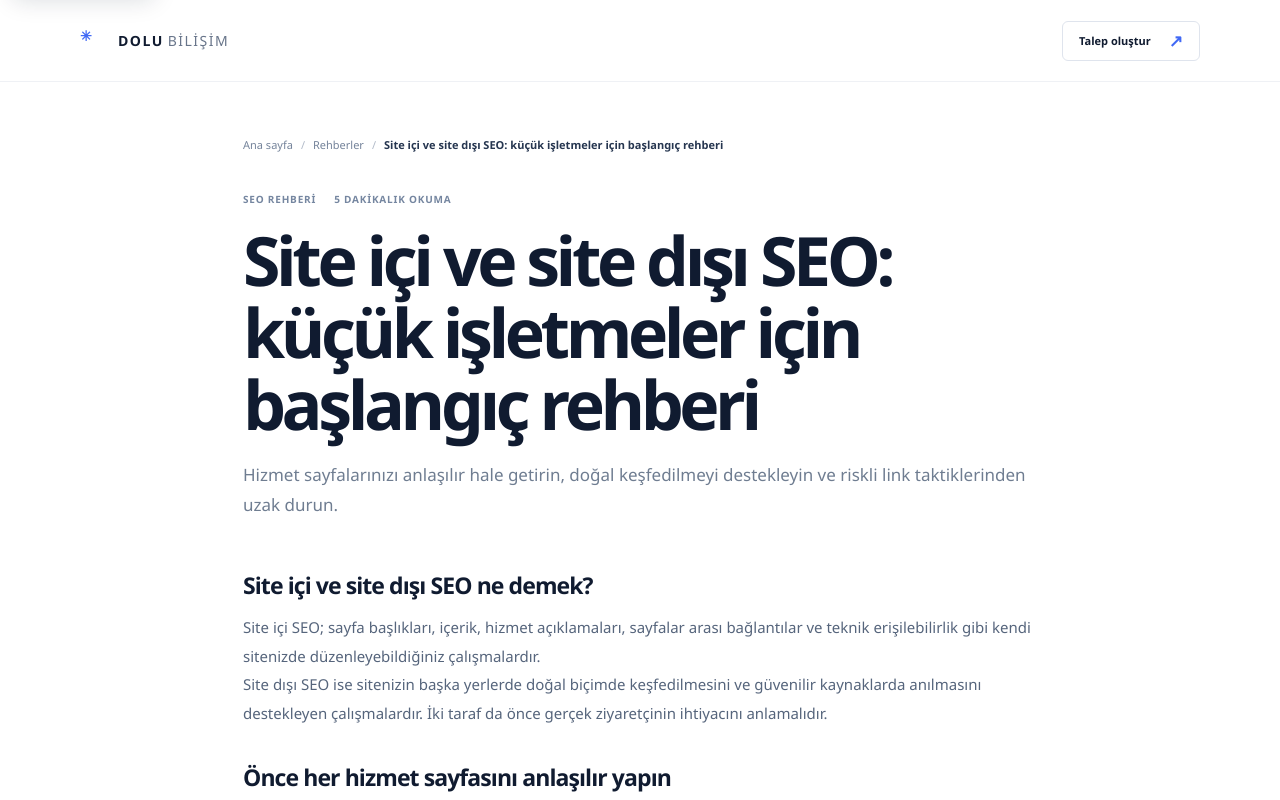
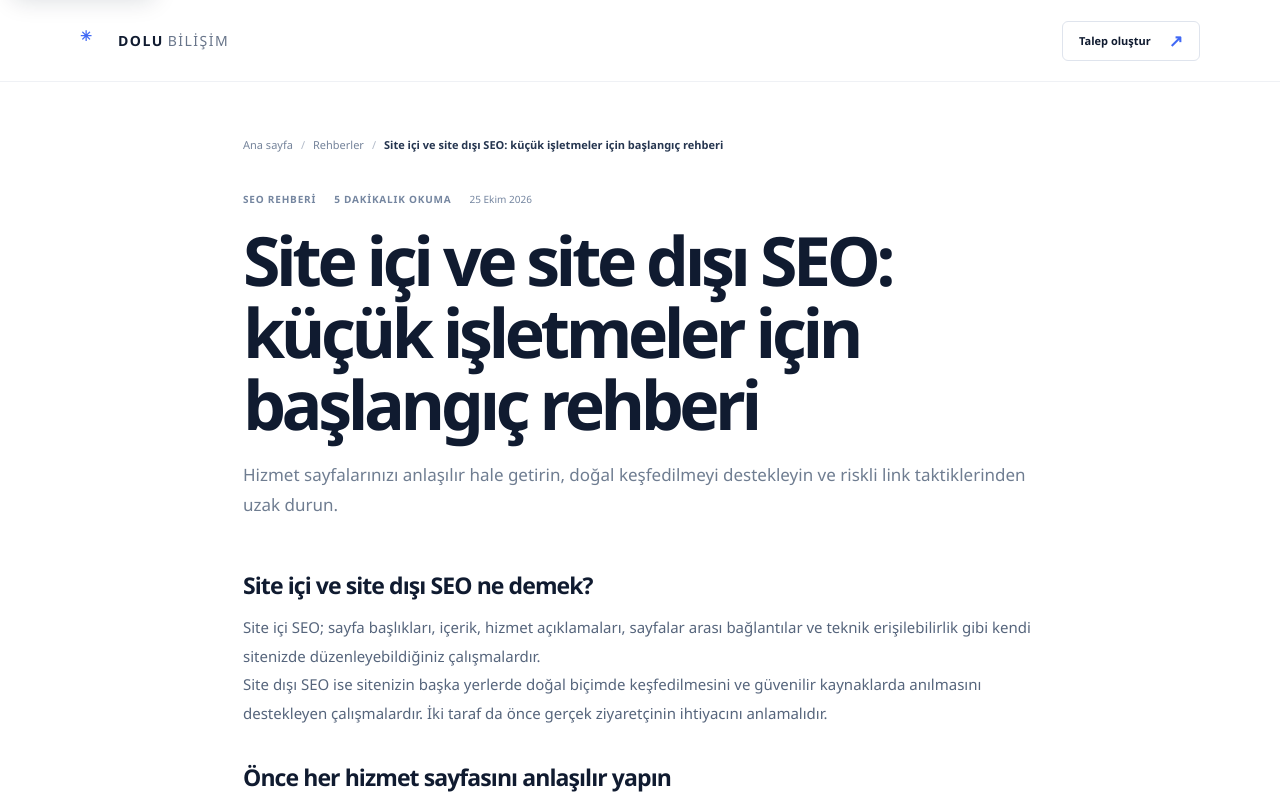
Before and after one commit to darkpassenger00/Dolubilisim, a Next.js app: page /rehber/site-ici-site-disi-seo in a window 1280 px wide. Shown: the top 800 px of the page. Built offline with nearby package versions, Linux system fonts and the light colour scheme.

Commit message:
Show publication dates on SEO guides

```diff
--- a/app/rehber/[slug]/page.tsx
+++ b/app/rehber/[slug]/page.tsx
@@ -61,7 +61,13 @@ export default async function GuidePage({ params }: GuidePageProps) {
             <li><span aria-current="page">{guide.title}</span></li>
           </ol>
         </nav>
-        <div className="guide-article-meta"><span>{guide.category}</span><span>{guide.readingTime} dakikalık okuma</span></div>
+        <div className="guide-article-meta">
+          <span>{guide.category}</span>
+          <span>{guide.readingTime} dakikalık okuma</span>
+          <time dateTime={guide.publishedAt}>
+            {new Intl.DateTimeFormat("tr-TR", { day: "numeric", month: "long", year: "numeric", timeZone: "UTC" }).format(new Date(`${guide.publishedAt}T12:00:00Z`))}
+          </time>
+        </div>
         <h1>{guide.title}</h1>
         <p className="guide-article-lede">{guide.description}</p>
         <div className="guide-article-body">
```
Also changed, not shown: app/globals.css, 1 other file (tests, documents, lock files or other folders).
